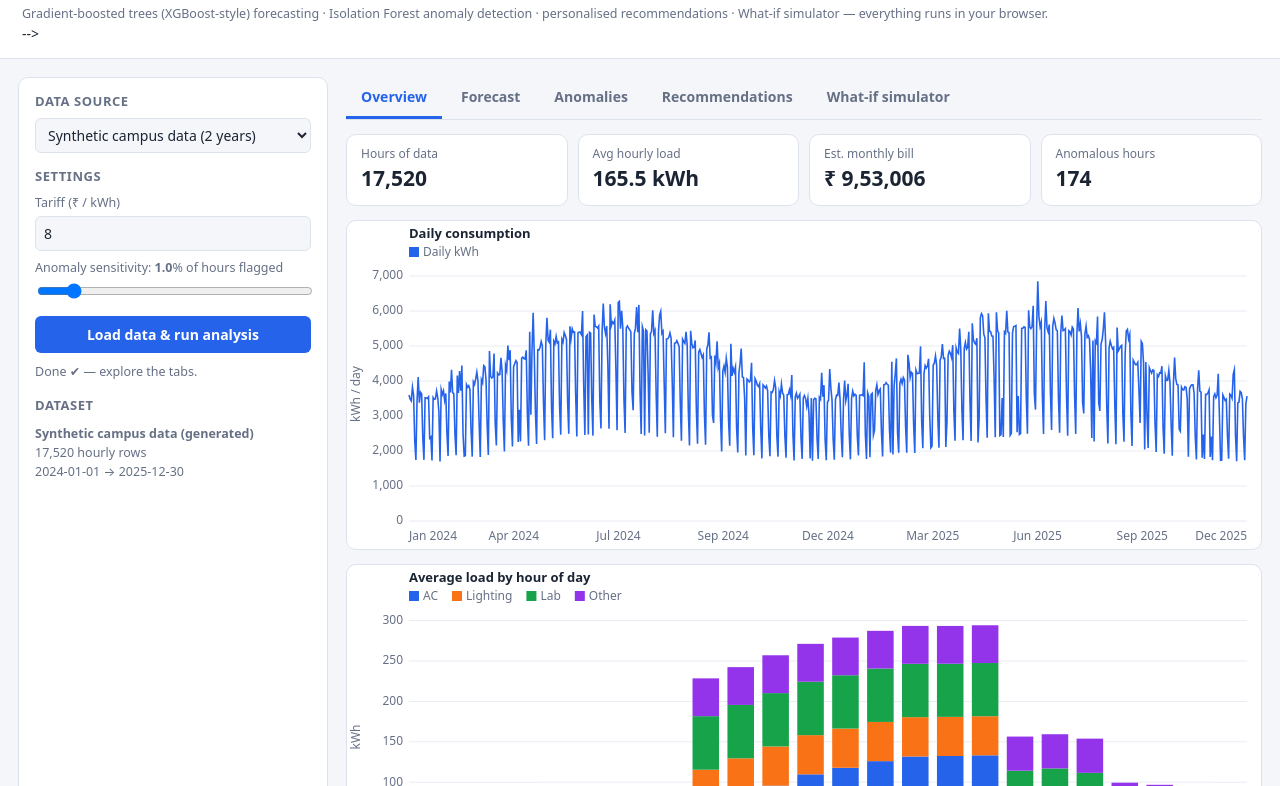
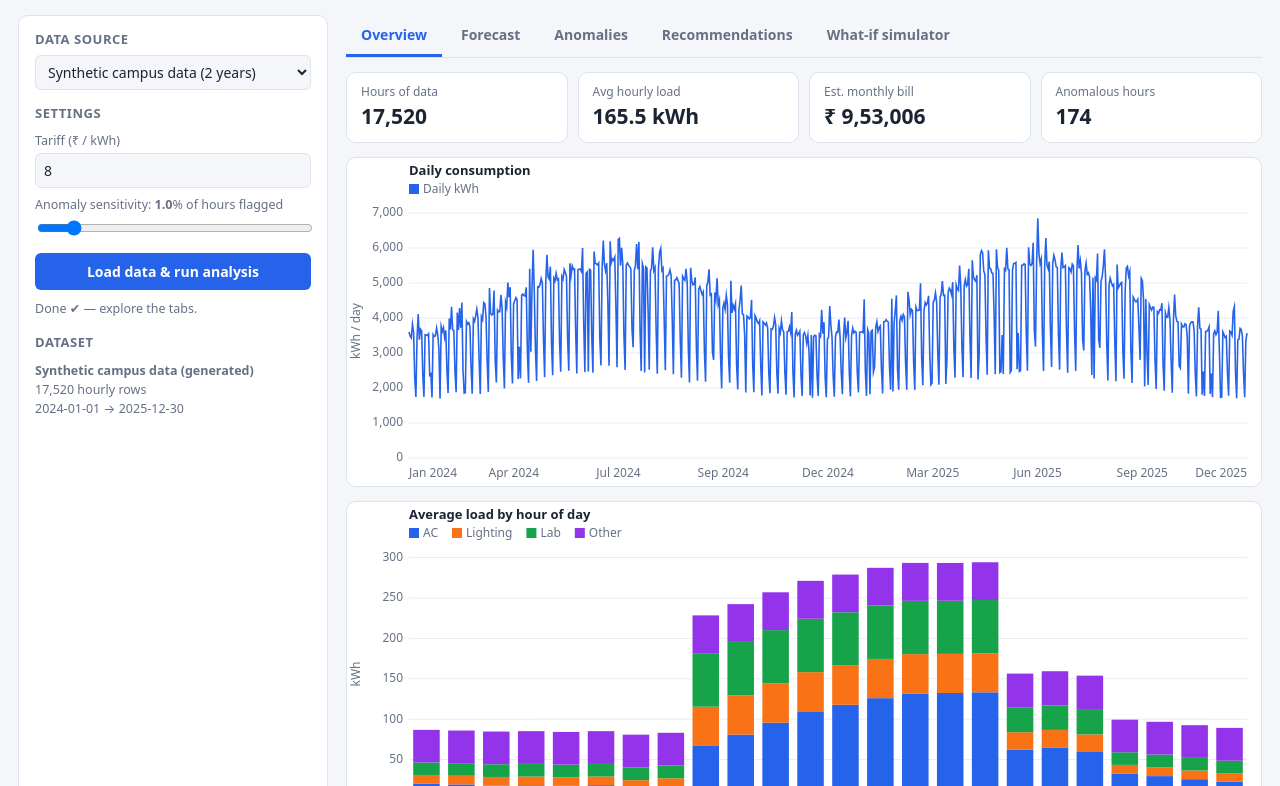
Before and after one commit to Sai-Ram-Sagarla-23/energysaver, a plain HTML site: page index.html in a window 1280 px wide. Shown: the part 61-847 px from the top of the page. Drawn offline with Linux system fonts and the light colour scheme.

```diff
--- a/index.html
+++ b/index.html
@@ -57,7 +57,7 @@ footer{text-align:center;color:var(--muted);font-size:12px;padding:6px 0 22px}
 <body>
 <header>
   <h1>Electricity Usage Prediction and Saving System</h1>
-  !--<p>Gradient-boosted trees (XGBoost-style) forecasting · Isolation Forest anomaly detection · personalised recommendations · What-if simulator — everything runs in your browser.</p>-->
+  <!--<p>Gradient-boosted trees (XGBoost-style) forecasting · Isolation Forest anomaly detection · personalised recommendations · What-if simulator — everything runs in your browser.</p>-->
 </header>
 
 <div class="layout">
```
